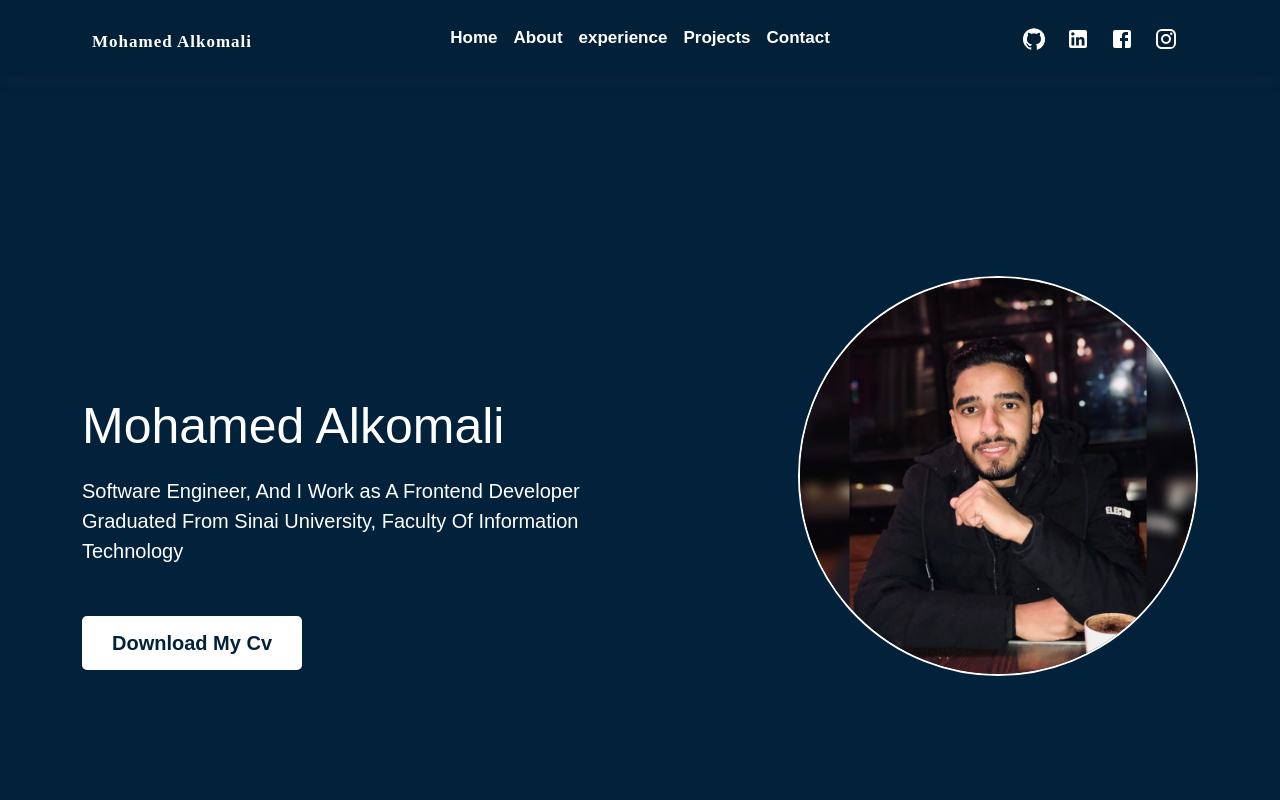
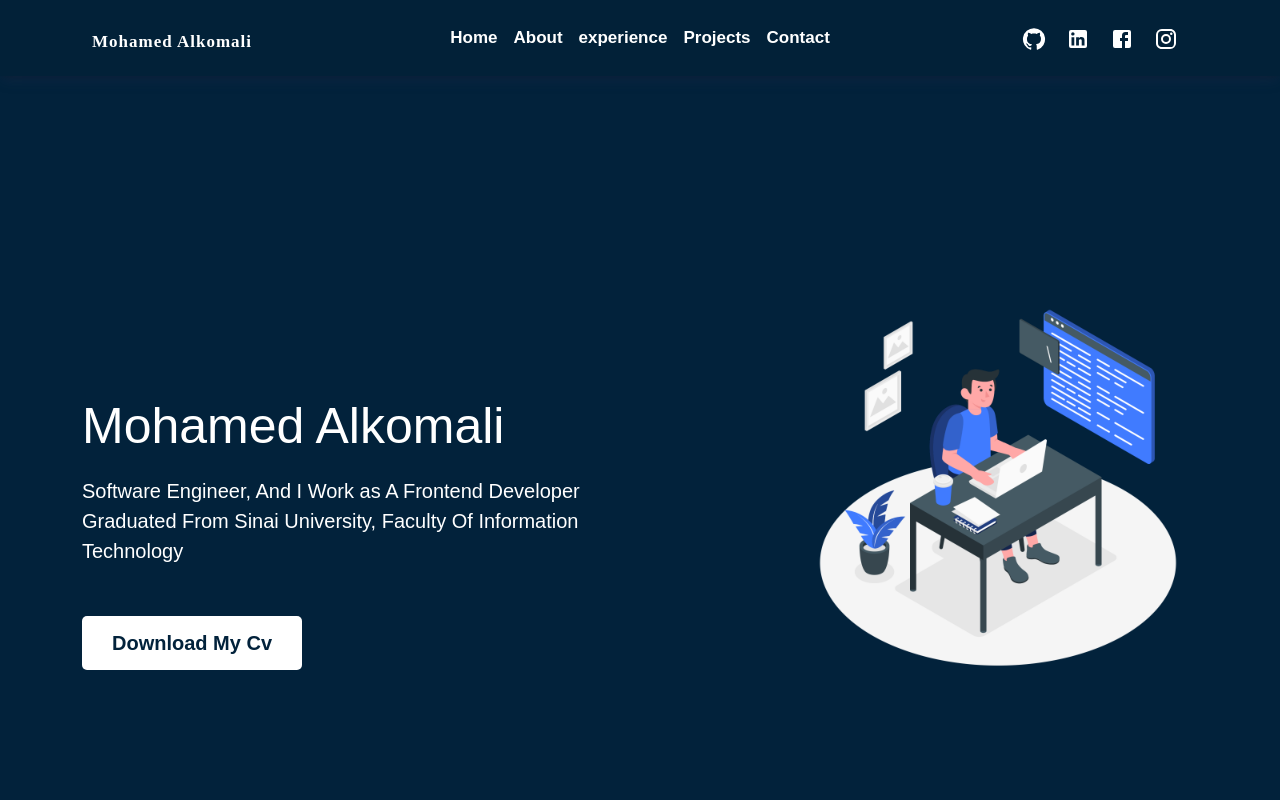
Before and after one commit to MohamedAhmed2023/personal-portfolio-React-, a React (Create React App) app: page / in a window 1280 px wide. Shown: the top 800 px of the page. Built offline with nearby package versions, Linux system fonts and the light colour scheme; a web font is replaced by a local one.

Commit message:
update img home

```diff
--- a/src/Components/HomePage/HomePage.css
+++ b/src/Components/HomePage/HomePage.css
@@ -16,8 +16,8 @@
 .container-home img {
     width: 700px;
     height: 400px;
-    border-radius: 50%;
-    border: 2px solid #fff;
+    /* border-radius: 50%;
+    border: 2px solid #00C9E0; */
 }
 
 .home-content h2 {
--- a/src/Components/HomePage/HomePage.js
+++ b/src/Components/HomePage/HomePage.js
@@ -1,4 +1,4 @@
-import Mohamed from "../images/Mohamed.jpg"
+import Mohamed from "../images/Code typing-amico.png"
 import CV from "./MyCV/Mohamed Ahmed Ali.pdf"
 import "./HomePage.css"
 import Experience from "../experience/Experience";
```
